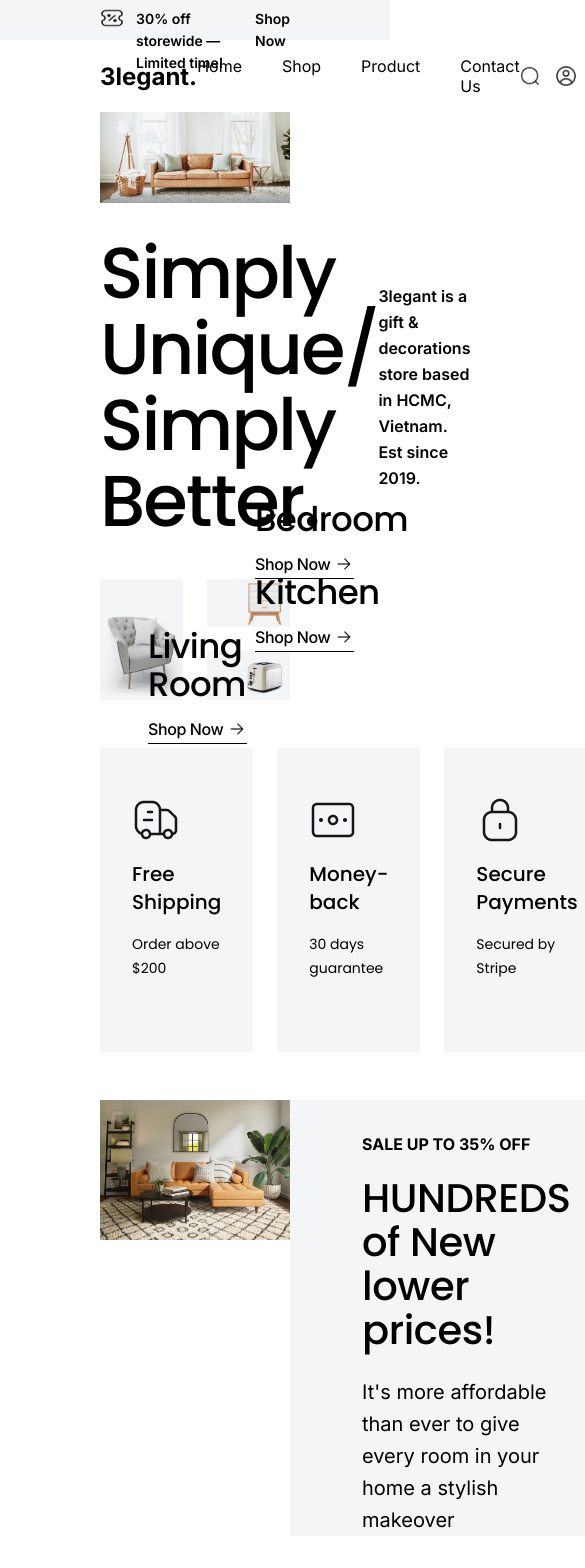
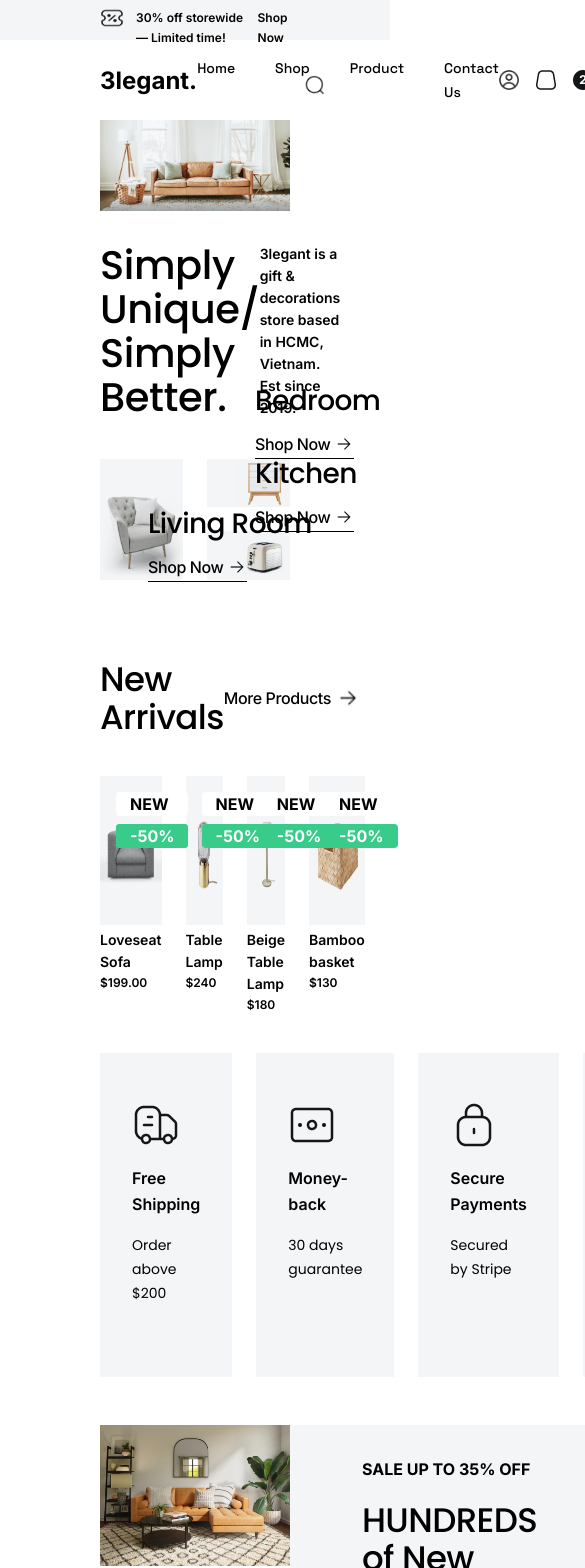
Before and after one commit to pawan-taak/legant, a React (Create React App) app: page / in a window 390 px wide. Shown: the top 1568 px of the page, 585 px wide, since content can reach past the window. Built offline with nearby package versions, Linux system fonts and the light colour scheme.

Commit message:
search icon update

```diff
--- a/src/App.css
+++ b/src/App.css
@@ -82,7 +82,7 @@
 
 }
 
- .h_xls_heading {
+.h_xls_heading{
 
   font-family: Space Grotesk;
   font-size: 14px;
@@ -151,7 +151,8 @@
 
 
 }
-.hero_small_heading{
+
+.hero_small_heading {
   font-family: Poppins;
   font-size: 28px;
   font-weight: 500;
@@ -258,7 +259,8 @@ letter-spacing: -0.6000000238418579px;
 
 
 }
-.home_secondary{
+
+.home_secondary {
   font-family: Poppins;
   font-size: 14px;
   font-weight: 400;
@@ -267,7 +269,8 @@ letter-spacing: -0.6000000238418579px;
 
 
 }
-.page_primary{
+
+.page_primary {
   font-family: Inter;
   font-size: 12px;
   font-weight: 700;
@@ -276,7 +279,8 @@ letter-spacing: -0.6000000238418579px;
 
 
 }
-.page_secondary{
+
+.page_secondary {
   font-family: Inter;
   font-size: 12px;
   font-weight: 600;
@@ -284,7 +288,8 @@ letter-spacing: -0.6000000238418579px;
   letter-spacing: 0px;
 
 }
-.page_middle{
+
+.page_middle {
   font-family: Inter;
   font-size: 12px;
   font-weight: 400;
@@ -293,3 +298,253 @@ letter-spacing: -0.6000000238418579px;
 
 
 }
+
+@media(max-width:648px) {
+
+
+  .h_primary {
+
+    font-family: Poppins;
+    font-size: 28px;
+    font-weight: 500;
+    line-height: 34px;
+    letter-spacing: -0.6000000238418579px;
+  }
+
+  .h_secondary {
+    font-family: Poppins;
+    font-size: 24px;
+    font-weight: 500;
+    line-height: 24px;
+    letter-spacing: 0px;
+
+  }
+
+  .h_xxl_heading {
+    font-family: Inter;
+    font-size: 14px;
+    font-weight: 400;
+    line-height: 22px;
+    letter-spacing: 0px;
+
+  }
+
+  .h_xl_heading {
+    font-family: Inter;
+    font-size: 16px;
+    font-weight: 500;
+    line-height: 28px;
+    letter-spacing: -0.4000000059604645px;
+
+  }
+
+  .h_sm_heading {
+    font-family: Inter;
+    font-size: 12px;
+    font-weight: 600;
+    line-height: 20px;
+    letter-spacing: 0px;
+
+  }
+
+  .h_xls_heading {
+    font-size: 14px;
+    font-weight: 500;
+  }
+
+  .f_secondary {
+    font-family: Inter;
+    font-size: 14px;
+    font-weight: 400;
+    line-height: 22px;
+    letter-spacing: 0px;
+
+  }
+
+  .f_sm_heading {
+    font-size: 12px;
+    font-weight: 400;
+    line-height: 20px;
+    letter-spacing: 0em;
+
+  }
+
+  /* hero common mob */
+
+  .hero_primary {
+    font-family: Poppins;
+    font-size: 40px;
+    font-weight: 500;
+    line-height: 44px;
+    letter-spacing: -0.4000000059604645px;
+
+  }
+
+  .hero_secondary {
+
+    font-family: Poppins;
+    font-size: 40px;
+    font-weight: 500;
+    line-height: 44px;
+    letter-spacing: -0.4000000059604645px;
+
+
+  }
+
+  .hero_big_heading {
+
+    font-family: Poppins;
+    font-size: 34px;
+    font-weight: 500;
+    line-height: 38px;
+    letter-spacing: -0.6000000238418579px;
+
+
+  }
+
+  .hero_medium_heading {
+    font-family: Poppins;
+    font-size: 28px;
+    font-weight: 500;
+    line-height: 34px;
+    letter-spacing: -0.6000000238418579px;
+
+  }
+
+  .hero_small_heading {
+    font-family: Poppins;
+    font-size: 20px;
+    font-weight: 500;
+    line-height: 28px;
+    letter-spacing: 0px;
+
+
+  }
+
+  .hero_xxl_text {
+    font-family: Inter;
+    font-size: 20px;
+    font-weight: 600;
+    line-height: 32px;
+    letter-spacing: 0px;
+  }
+
+  .hero_xl_text {
+    font-family: Inter;
+    font-size: 16px;
+    font-weight: 600;
+    line-height: 26px;
+    letter-spacing: 0px;
+
+
+  }
+
+  .hero_sm_text {
+    font-family: Inter;
+    font-size: 16px;
+    font-weight: 400;
+    line-height: 26px;
+    letter-spacing: 0px;
+
+
+  }
+
+  .hero_weight_first {
+    font-family: Inter;
+    font-size: 14px;
+    font-weight: 600;
+    line-height: 22px;
+    letter-spacing: 0px;
+
+  }
+
+  .hero_weight_second {
+    font-family: Inter;
+    font-size: 18px;
+    font-weight: 500;
+    line-height: 32px;
+    letter-spacing: -0.4000000059604645px;
+  }
+
+  .home_weight_first {
+    font-family: Inter;
+    font-size: 16px;
+    font-weight: 700;
+    line-height: 16px;
+    letter-spacing: 0em;
+  }
+
+  .home_weight_second {
+    font-family: Inter;
+    font-size: 14px;
+    font-weight: 600;
+    line-height: 22px;
+    letter-spacing: 0px;
+
+  }
+
+  .home_weight_third {
+    font-family: Inter;
+    font-size: 16px;
+    font-weight: 500;
+    line-height: 28px;
+    letter-spacing: -0.4000000059604645px;
+
+  }
+
+  .home_weight_fourth {
+    font-family: Inter;
+    font-size: 14px;
+    font-weight: 600;
+    line-height: 22px;
+    letter-spacing: 0px;
+
+  }
+
+  .home_primary {
+    font-family: Inter;
+    font-size: 12px;
+    font-weight: 600;
+    line-height: 20px;
+    letter-spacing: 0px;
+
+  }
+
+  .home_secondary {
+    font-family: Poppins;
+    font-size: 14px;
+    font-weight: 400;
+    line-height: 24px;
+    letter-spacing: 0em;
+
+  }
+
+  .page_primary {
+    font-family: Inter;
+    font-size: 12px;
+    font-weight: 700;
+    line-height: 12px;
+    letter-spacing: 0em;
+
+  }
+
+  .page_secondary {
+    font-family: Inter;
+    font-size: 12px;
+    font-weight: 600;
+    line-height: 20px;
+    letter-spacing: 0px;
+
+  }
+
+  .page_middle {
+    font-family: Inter;
+    font-size: 12px;
+    font-weight: 400;
+    line-height: 20px;
+    letter-spacing: 0px;
+
+  }
+
+
+}
--- a/src/Home_section/about_section.jsx
+++ b/src/Home_section/about_section.jsx
@@ -7,7 +7,7 @@ function AboutSection() {
                 <div className='about_main_section'>
                     <img src={require('../assest/img/hero_img/about_img.png')} alt="" className='about_image' />
                     <div className='about_text_bar'>
-                        <p className='home_weight_first'>SALE UP TO 35% OFF</p>
+                        <p className='home_weight_first about_sale_up'>SALE UP TO 35% OFF</p>
                         <h2 className='hero_big_heading'>HUNDREDS of New lower prices!</h2>
                         <p className='hero_sm_text'>It's more affordable than ever to give every room in your home a stylish makeover</p>
 
--- a/src/Home_section/arrival_page.jsx
+++ b/src/Home_section/arrival_page.jsx
@@ -2,48 +2,65 @@ import React from "react";
 import Card from "../snippets/card";
 import '../assest/css/arrival_page.css'
 
-function Arrival(){
-    const data=[
+function Arrival() {
+    const data = [
 
         {
             image: 'sofa.png',
-            stars: 5,
+            stars: 'rating.png',
             title: 'Loveseat Sofa',
             price: '$199.00',
         },
         {
             image: 'table_lamp.png',
-            stars: 5,
+            stars: 'rating.png',
             title: 'Table Lamp',
             price: '$240',
         },
         {
             image: 'lamp.png',
-            stars: 5,
+            stars: 'rating.png',
             title: 'Beige Table Lamp',
             price: '$180',
         },
         {
             image: 'basket.png',
-            stars: 5,
+            stars: 'rating.png',
             title: 'Bamboo basket',
             price: '$130',
         },
     ]
-    return(
+    return (
         <>
             <div className="container">
-            <div>
+                <div className="arrival_show_bar">
+                    <div className="arrival_article_bar">
+                        <p className="hero_big_heading">New Arrivals</p>
+                        <div className="article_more_section">
+                            <p className="home_weight_third">More Products</p>
+                            <img src={require('../assest/img/hero_img/arrow-right.png')} alt="" className='article_arrow' />
+                        </div>
+                    </div>
+                    <div className="arrival_section">
+
+                        <div className="arrival_discount home_weight_first">
+                                <p className="discount_text">NEW</p>
+                                <p className="discount_percent">-50%</p>
+                          </div>
                         {
+
                             data.map((item, index) => {
                                 return (
                                     <>
-                            <div>{item?.price}</div>
+                                        <div>
+                                            <Card data={item} />
+                                        </div>
                                     </>
-                            // <Card key={index + new data()} data={item}/>
+
                                 )
                             })
                         }
+                    </div>
                 </div>
 
             </div>
--- a/src/assest/css/about_section.css
+++ b/src/assest/css/about_section.css
@@ -5,11 +5,14 @@
 .about_main_section {
     display: flex;
 }
+.about_sale_up:hover{
+    color: #377DFF;
+}
 
 .about_text_bar {
     display: flex;
     flex-direction: column;
-    padding: 36px 160px 0px 72px;
+    padding: 36px 110px 0px 72px;
     gap: 24px;
     background-color: #F3F5F7;
 
--- a/src/assest/css/arrival_page.css
+++ b/src/assest/css/arrival_page.css
@@ -0,0 +1,46 @@
+.arrival_img{
+    position: relative;
+    max-width: 262px;
+}
+.arrival_section{
+    display: flex;
+    gap: 24px;
+}
+/* .rating_img{
+    max-height: 16px;
+} */
+
+.arrival_article_bar{
+   display: flex;
+   justify-content: space-between;
+}
+.article_more_section{
+    display: flex;
+    gap: 5px;
+}
+.arrival_show_bar{
+    display: flex;
+    flex-direction: column;
+    gap: 40px;
+    padding: 80px 0 80px 0;
+}
+
+.arrival_discount{
+    display: flex;
+    flex-direction: column;
+    gap: 8px;
+    position: absolute;
+    z-index: 1;
+    padding: 16px;
+}
+.discount_text{
+     padding: 4px 14px;
+     background: #ffff;
+    border-radius: 4px;
+}
+.discount_percent{
+    padding: 4px 14px;
+    background: #38CB89;
+    border-radius: 4px;
+    color: white;
+}
--- a/src/assest/css/footer.css
+++ b/src/assest/css/footer.css
@@ -72,8 +72,12 @@ position: relative;
 .footer_menu_text {
   display: flex;
   gap: 40px;
+  color: white;
 }
-
+.footer_menu_text li:hover{
+  color: #E8ECEF;
+  cursor: pointer;
+}
 .footer_bottom_section {
   display: flex;
   justify-content: space-between;
--- a/src/assest/css/header.css
+++ b/src/assest/css/header.css
@@ -1,37 +1,78 @@
-.background_header{
+.background_header {
   background-color: #F3F5F7;
   max-height: 40px;
   width: 100%;
 }
-.header_text_bar{
+
+.header_text_bar {
   display: flex;
   justify-content: center;
   gap: 12px;
   padding: 8px 0;
 }
-.ticket_percent{
+
+.ticket_percent {
   max-width: 24px;
   max-height: 20px;
 }
-.header_icon_section img{
+
+.header_icon_section img {
   max-width: 24px;
   max-height: 20px;
 }
-.menu_bar_section{
+
+.menu_bar_section {
   display: flex;
   justify-content: space-between;
   padding: 16px 0;
   align-items: center;
 }
 
-.menu_text_bar{
+.menu_text_bar {
   display: flex;
   gap: 40px;
 
 }
 
-.header_icon_section{
+.menu_text_bar li:hover {
+  color: #6C7275;
+  cursor: pointer;
+}
+
+.header_icon_section {
   display: flex;
   gap: 16px;
 
 }
+
+.header_shop_text:hover {
+  color: #377DFF;
+  border-bottom: 1px solid #377DFF;
+}
+
+/* search icon section */
+
+.search-bar {
+  display: flex;
+  align-items: center;
+  justify-content: end;
+  height: 10%;
+  left: 83%;
+  position: absolute;
+  transform: translate(-96%, -32%);
+  transition-duration: 0.2s;
+}
+
+.textbox {
+  outline: none;
+  width: 0px;
+  border: none;
+  font-size: 14px;
+  transition-duration: 0.9s;
+}
+
+
+.search-bar:hover .textbox {
+  width: 100%;
+  transition-duration: 0.9s;
+}
--- a/src/components/header.jsx
+++ b/src/components/header.jsx
@@ -8,9 +8,9 @@ function Header() {
             <div className="background_header">
                 <div className="container">
                     <div className='header_text_bar'>
-                        <img src={require('../assest/img/header_img/ticket-percent.png')} alt="" className='ticket_percent'/>
+                        <img src={require('../assest/img/header_img/ticket-percent.png')} alt="" className='ticket_percent' />
                         <p className='h_sm_heading'>30% off storewide — Limited time! </p>
-                        <p className='h_sm_heading'>Shop Now</p>
+                        <p className='h_sm_heading header_shop_text'>Shop Now</p>
                     </div>
                 </div>
             </div>
@@ -20,21 +20,30 @@ function Header() {
             <div className='container'>
                 <div className='menu_bar_section'>
                     <div><h2>3legant.</h2></div>
-                    <ul className='menu_text_bar'>
+                    <ul className='menu_text_bar h_xls_heading'>
                         <li>Home</li>
                         <li>Shop</li>
                         <li>Product</li>
                         <li>Contact Us</li>
                     </ul>
                     <div className='header_icon_section'>
-                        <img src={require('../assest/img/header_img/search.png')} alt="" />
+
+                        <div className='search-bar'>
+                            <input type="text"  placeholder="type here..." className='textbox'/>
+                            <img src={require('../assest/img/header_img/search.png')} alt="" className='search-btn' />
+                        </div>
+
                         <img src={require('../assest/img/header_img/Vector.png')} alt="" />
                         <img src={require('../assest/img/header_img/shop_cart.png')} alt="" />
                         <img src={require('../assest/img/header_img/Frame.png')} alt="" />
                     </div>
                 </div>
 
+
+
             </div>
+
+
 
         </>
     )
--- a/src/components/page/home.jsx
+++ b/src/components/page/home.jsx
@@ -10,7 +10,7 @@ const Home = () => {
     return (
         <>
             <HeroSection />
-            {/* <Arrival /> */}
+            <Arrival />
             <Shipping />
             <AboutSection />
         </>
--- a/src/snippets/card.jsx
+++ b/src/snippets/card.jsx
@@ -1,14 +1,21 @@
-import React, { useState,useEffect } from "react";
+import React from "react";
+
+const Card = ({ data }) => {
+
+    return (
+
+        <>
+            <div className="arrival_discount home_weight_first">
+                <p className="discount_text">NEW</p>
+                <p className="discount_percent">-50%</p>
+            </div>
+            <img src={require(`../assest/img/hero_img/${data.image}`)} alt="" className="arrival_img" />
+            <p className="home_weight_second">{data?.title}</p>
+            <p className="home_primary">{data?.price}</p>
+        </>
 
 
-const Card=({data})=>{
 
-    return(
-        <>
-
-         <h2>{data?.price}</h2>
-
-        </>
     )
 }
 export default Card
```
Also changed, not shown: src/assest/img/hero_img/Star_Fill.png (added), src/assest/img/hero_img/rating.png (added). Lines whose indentation alone changed are shown as unchanged.
